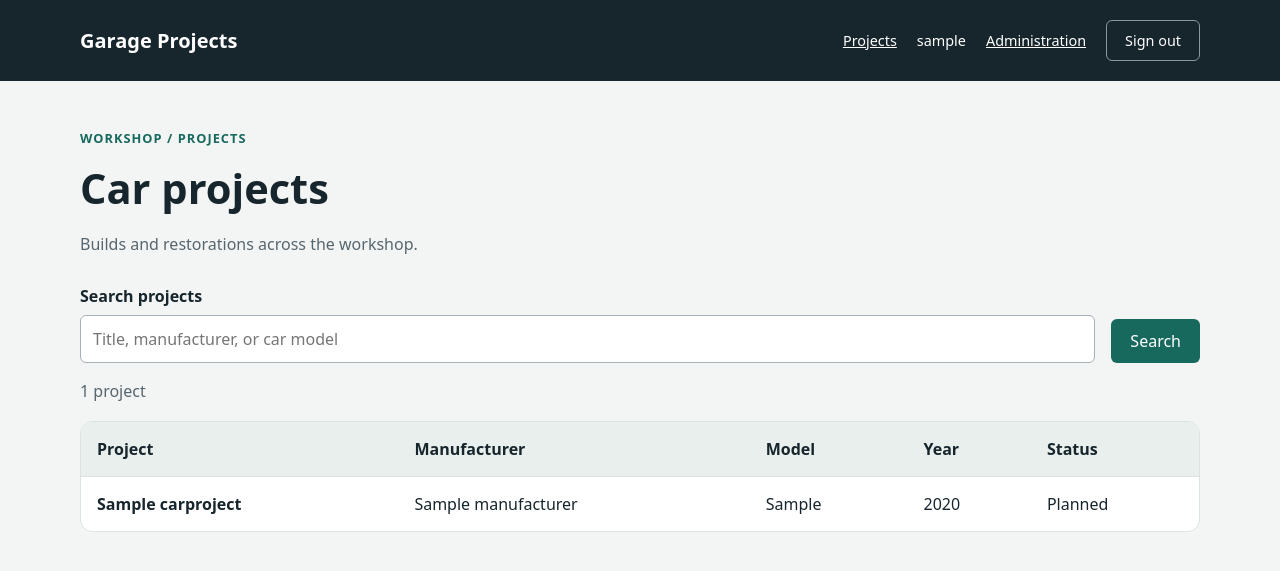
After one commit to Maksym-Murtazin/garage-projects, a Django app: page /projects/ in a window 1280 px wide. The commit adds this page. Shown: the top 571 px of the page. Run offline with Django 5.2, Linux system fonts and the light colour scheme; a user stored in the database is signed in; tables that the repository leaves empty hold one stand-in row (values such as "Sample post").

Commit message:
feat: Add searchable project list

```diff
--- a/templates/base.html
+++ b/templates/base.html
@@ -13,6 +13,7 @@
       <a class="brand" href="{% url 'workshop:index' %}">Garage Projects</a>
       {% if user.is_authenticated %}
         <div class="account">
+          <a href="{% url 'workshop:project-list' %}">Projects</a>
           <span>{{ user.username }}</span>
           {% if user.is_staff %}<a href="{% url 'admin:index' %}">Administration</a>{% endif %}
           <form method="post" action="{% url 'logout' %}">
--- /dev/null
+++ b/templates/includes/pagination.html
@@ -0,0 +1,11 @@
+{% if is_paginated %}
+  <nav class="pagination" aria-label="Pagination">
+    {% if page_obj.has_previous %}
+      <a href="{% querystring page=page_obj.previous_page_number %}" rel="prev">Previous</a>
+    {% endif %}
+    <span>Page {{ page_obj.number }} of {{ paginator.num_pages }}</span>
+    {% if page_obj.has_next %}
+      <a href="{% querystring page=page_obj.next_page_number %}" rel="next">Next</a>
+    {% endif %}
+  </nav>
+{% endif %}
--- a/workshop/static/workshop/css/styles.css
+++ b/workshop/static/workshop/css/styles.css
@@ -34,6 +34,16 @@ button.secondary { background: transparent; border-color: #89989f; }
 button.secondary:hover { background: #30434d; }
 :focus-visible { outline: 3px solid #d68b19; outline-offset: 3px; }
 .errorlist { color: #a32323; padding-left: 20px; }
+.search-form { display: flex; align-items: end; gap: 16px; flex-wrap: wrap; }
+.search-form > div { flex: 1 1 260px; }
+.search-form > a { padding-bottom: 12px; }
+.table-container { overflow-x: auto; border: 1px solid #dce3e4; border-radius: 12px; background: #fff; }
+table { width: 100%; border-collapse: collapse; text-align: left; }
+th, td { padding: 16px; border-bottom: 1px solid #dce3e4; }
+thead { background: #e8efed; }
+tbody tr:last-child > * { border-bottom: 0; }
+.pagination { display: flex; justify-content: center; align-items: center; gap: 24px; margin: 28px 0; }
+.visually-hidden { position: absolute; width: 1px; height: 1px; padding: 0; overflow: hidden; clip-path: inset(50%); white-space: nowrap; }
 @media (max-width: 900px) {
   .statistics { grid-template-columns: repeat(2, minmax(0, 1fr)); }
 }
--- /dev/null
+++ b/workshop/templates/workshop/carproject_list.html
@@ -0,0 +1,56 @@
+{% extends "base.html" %}
+
+{% block title %}Car projects | Garage Projects{% endblock %}
+
+{% block content %}
+  <section class="page-heading">
+    <p class="eyebrow">Workshop / Projects</p>
+    <h1>Car projects</h1>
+    <p class="muted">Builds and restorations across the workshop.</p>
+  </section>
+  <form class="search-form" method="get" role="search">
+    <div>
+      <label for="project-search">Search projects</label>
+      <input id="project-search" type="search" name="q" value="{{ query }}" placeholder="Title, manufacturer, or car model">
+    </div>
+    <button type="submit">Search</button>
+    {% if query %}<a href="{% url 'workshop:project-list' %}">Clear search</a>{% endif %}
+  </form>
+  <p class="muted">{{ paginator.count }} project{{ paginator.count|pluralize }}{% if query %} matching “{{ query }}”{% endif %}</p>
+  {% if projects %}
+    <div class="table-container">
+      <table>
+        <caption class="visually-hidden">Workshop car projects</caption>
+        <thead>
+          <tr>
+            <th scope="col">Project</th>
+            <th scope="col">Manufacturer</th>
+            <th scope="col">Model</th>
+            <th scope="col">Year</th>
+            <th scope="col">Status</th>
+          </tr>
+        </thead>
+        <tbody>
+          {% for project in projects %}
+            <tr>
+              <th scope="row">{{ project.title }}</th>
+              <td>{{ project.manufacturer.name }}</td>
+              <td>{{ project.model }}</td>
+              <td>{{ project.year }}</td>
+              <td>{{ project.get_status_display }}</td>
+            </tr>
+          {% endfor %}
+        </tbody>
+      </table>
+    </div>
+  {% else %}
+    <div class="panel">
+      {% if query %}
+        <p>No projects match your search. Try another title, manufacturer, or model.</p>
+      {% else %}
+        <p>No car projects yet.</p>
+      {% endif %}
+    </div>
+  {% endif %}
+  {% include "includes/pagination.html" %}
+{% endblock %}
--- a/workshop/urls.py
+++ b/workshop/urls.py
@@ -6,4 +6,5 @@ app_name = "workshop"
 
 urlpatterns = [
     path("", views.index, name="index"),
+    path("projects/", views.CarProjectListView.as_view(), name="project-list"),
 ]
--- a/workshop/views.py
+++ b/workshop/views.py
@@ -1,6 +1,9 @@
 from django.contrib.auth import get_user_model
 from django.contrib.auth.decorators import login_required
+from django.contrib.auth.mixins import LoginRequiredMixin
+from django.db.models import Q
 from django.shortcuts import render
+from django.views.generic import ListView
 
 from .models import CarProject, Task
 
@@ -19,3 +22,26 @@ def index(request):
         "num_visits": visits,
     }
     return render(request, "workshop/index.html", context)
+
+
+class CarProjectListView(LoginRequiredMixin, ListView):
+    model = CarProject
+    template_name = "workshop/carproject_list.html"
+    context_object_name = "projects"
+    paginate_by = 10
+
+    def get_queryset(self):
+        queryset = super().get_queryset().select_related("manufacturer")
+        query = self.request.GET.get("q", "").strip()
+        if query:
+            queryset = queryset.filter(
+                Q(title__icontains=query)
+                | Q(manufacturer__name__icontains=query)
+                | Q(model__icontains=query)
+            )
+        return queryset
+
+    def get_context_data(self, **kwargs):
+        context = super().get_context_data(**kwargs)
+        context["query"] = self.request.GET.get("q", "").strip()
+        return context
```
Also changed, not shown: workshop/tests/test_views.py (+37 -0 lines), README.md.
